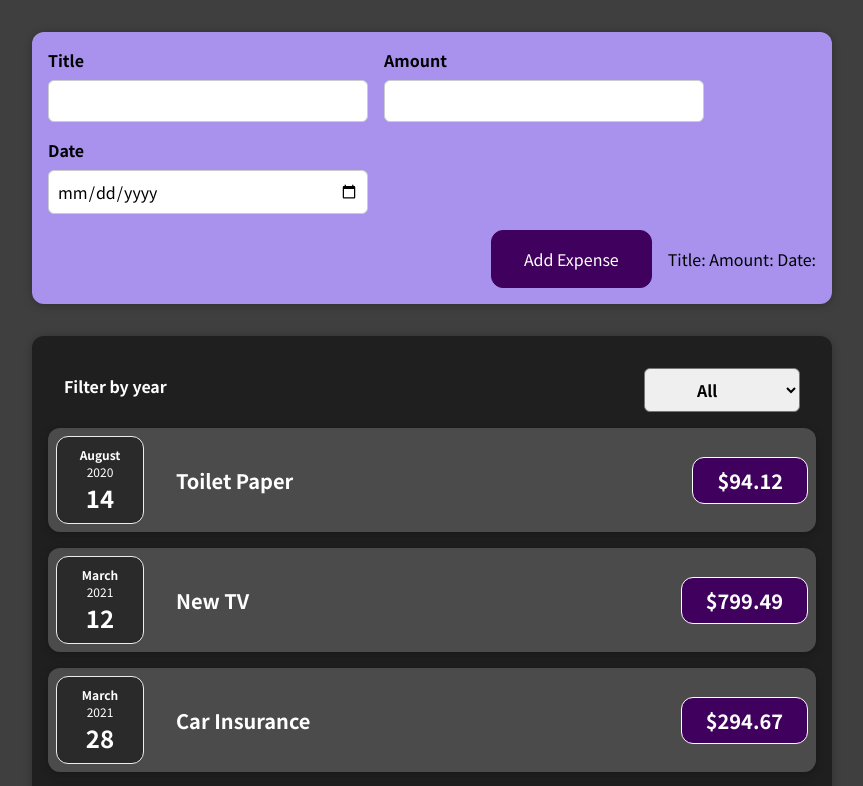
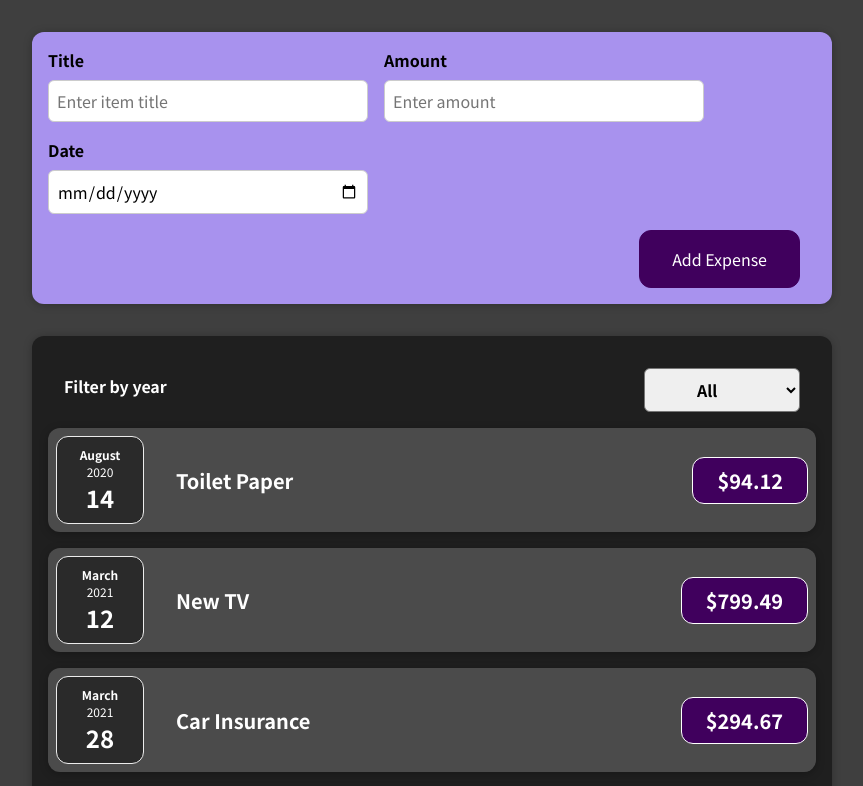
Before and after one commit to ListowelAdolwin/react-task-tracker, a React (Create React App) app: page / in a window 1280 px wide. Shown: the top 786 px of the page, without its empty margins (208-1071 px from the left). Built offline with nearby package versions, Linux system fonts and the light colour scheme.

Commit message:
Edited the new expense form

```diff
--- a/src/components/NewExpense/ExpenseForm.js
+++ b/src/components/NewExpense/ExpenseForm.js
@@ -41,6 +41,8 @@ function ExpenseForm(props) {
           <div className="new-expense__control">
             <label>Title</label>
             <input
+              placeholder="Enter item title"
+              required={true}
               value={enteredTitle}
               onChange={titleChangehandler}
               type="text"
@@ -49,6 +51,8 @@ function ExpenseForm(props) {
           <div className="new-expense__control">
             <label>Amount</label>
             <input
+              placeholder="Enter amount"
+              required={true}
               value={enteredAmount}
               onChange={amountChangehandler}
               type="number"
@@ -59,19 +63,15 @@ function ExpenseForm(props) {
           <div className="new-expense__control">
             <label>Date</label>
             <input
+              required={true}
               value={enteredDate}
               onChange={dateChangehandler}
               type="date"
-              min="2019-01-01"
-              max="2022-12-31"
             />
           </div>
         </div>
         <div className="new-expense__actions">
           <button type="submit">Add Expense</button>
-          Title: {enteredTitle}
-          Amount: {enteredAmount}
-          Date: {enteredDate}
         </div>
       </form>
     </div>
```
